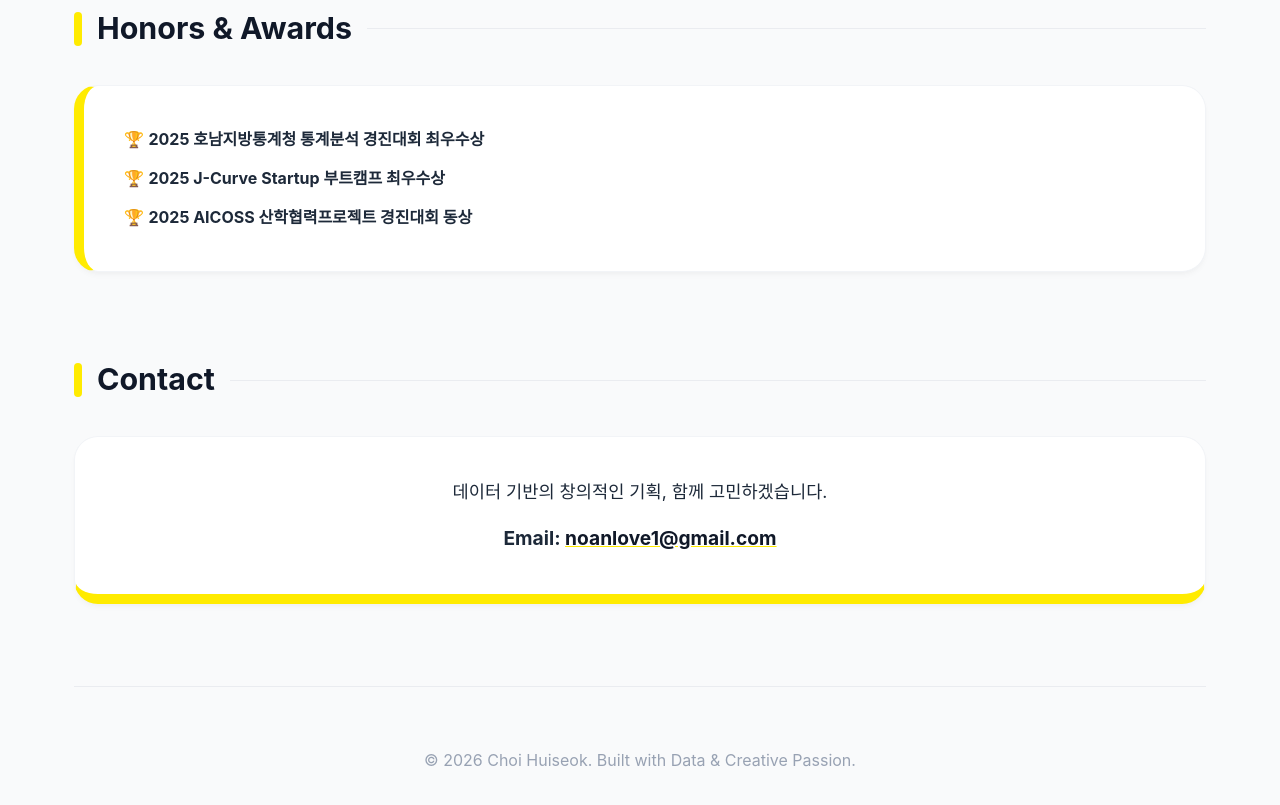
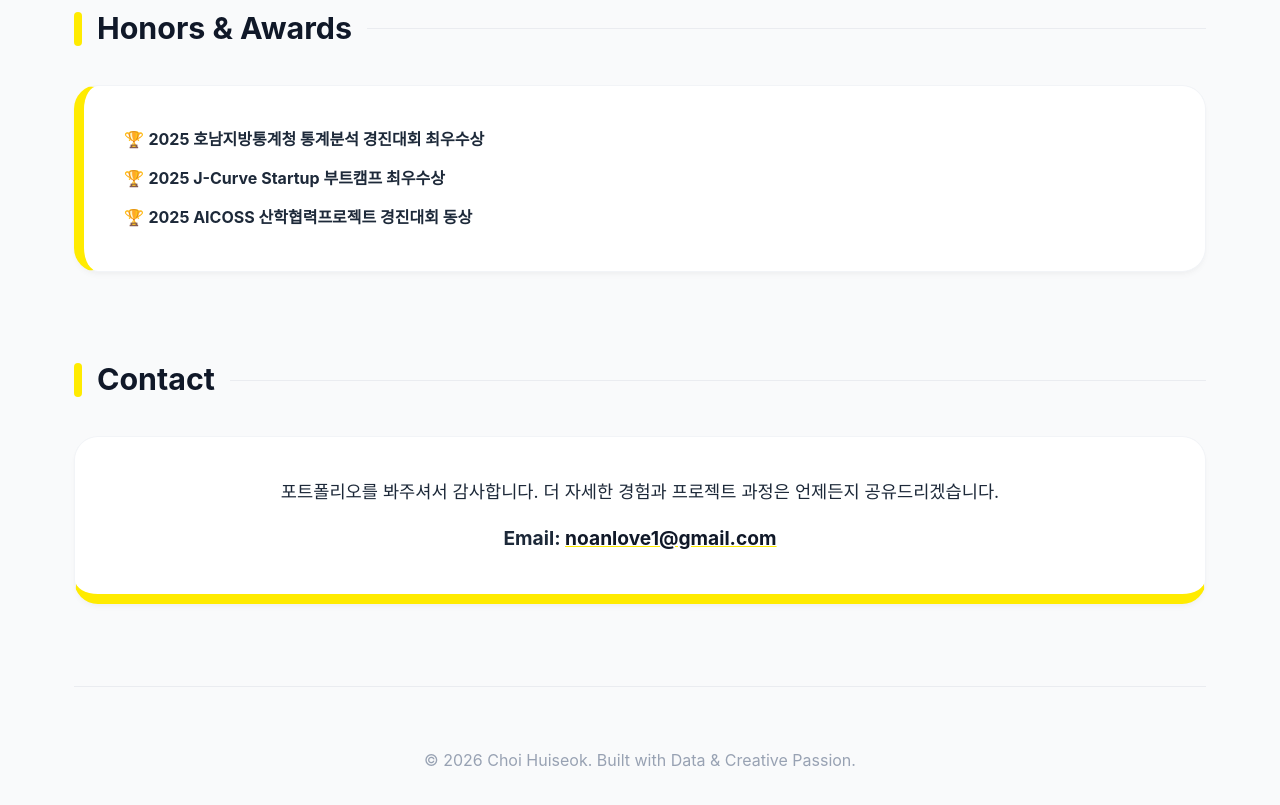
Before and after one commit to Choihuiseok/Choihuiseok.github.io, a plain HTML site: page index.html in a window 1280 px wide. Shown: the part 3381-4186 px from the top of the page. Drawn offline with Linux system fonts and the light colour scheme.

Commit message:
Update index.html

```diff
--- a/index.html
+++ b/index.html
@@ -936,7 +936,7 @@
         <h2>Contact</h2>
 
         <div class="card" style="text-align: center; border-bottom: 10px solid var(--kakao-yellow);">
-            <p style="font-size: 1.1rem; margin-bottom: 15px;">데이터 기반의 창의적인 기획, 함께 고민하겠습니다.</p>
+            <p style="font-size: 1.1rem; margin-bottom: 15px;">포트폴리오를 봐주셔서 감사합니다. 더 자세한 경험과 프로젝트 과정은 언제든지 공유드리겠습니다.</p>
             <p style="font-size: 1.2rem; font-weight: 700;">
                 Email: <a href="mailto:noanlove1@gmail.com" style="color: var(--midnight-navy); text-decoration: underline; text-decoration-color: var(--kakao-yellow);">noanlove1@gmail.com</a>
             </p>
```
